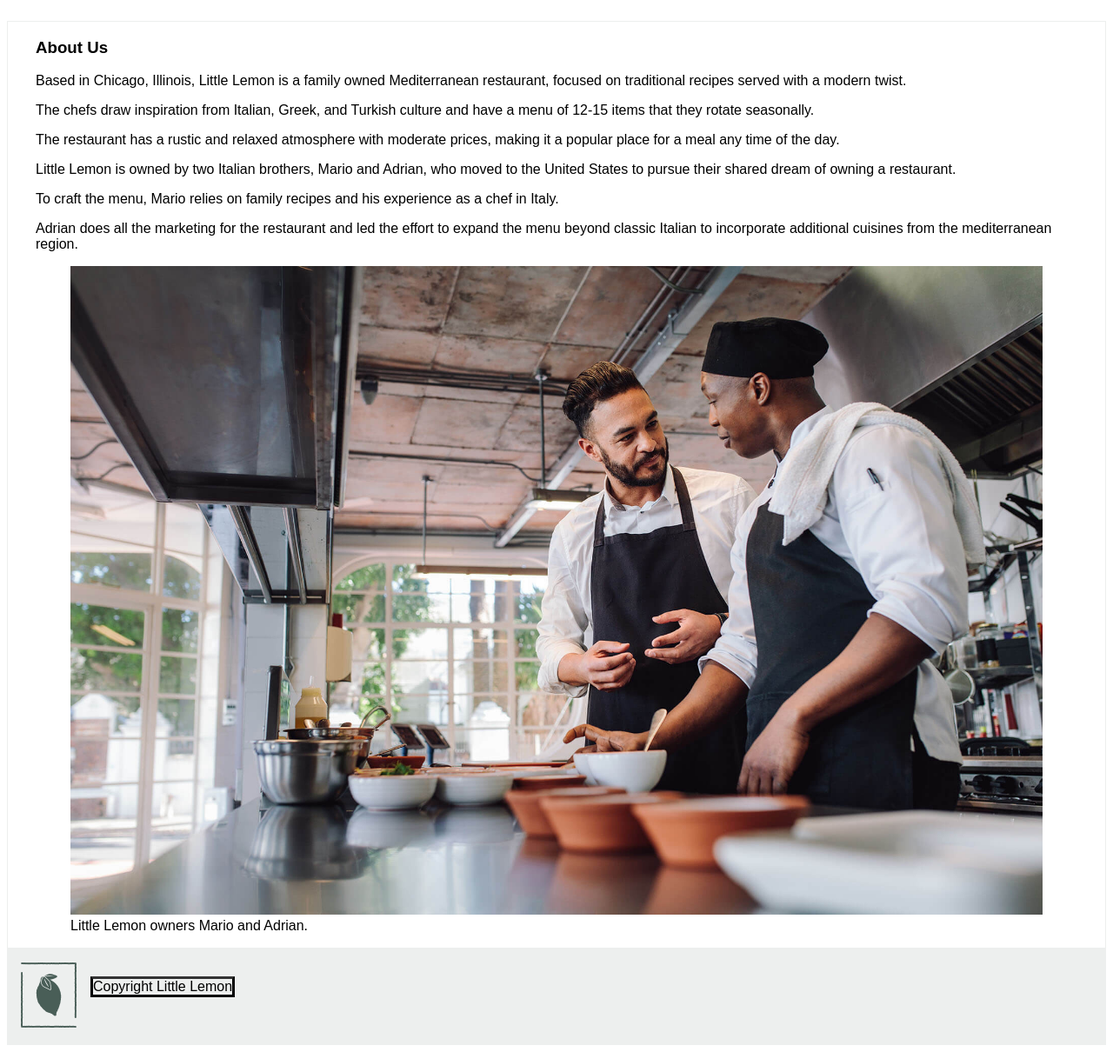
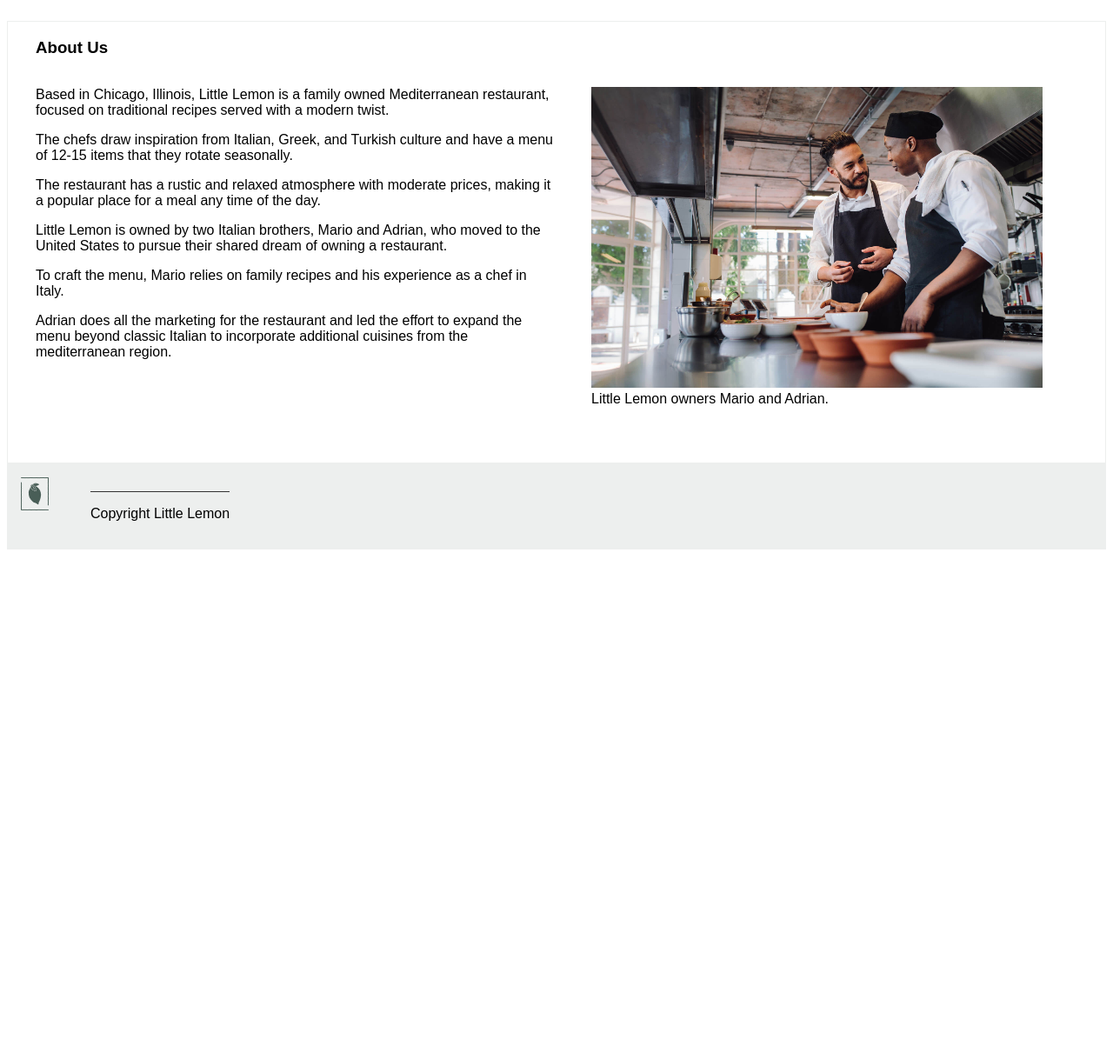
Before and after one commit to AlmazBerhe/LittleLemonFullStack, a Django app: template LittleLemonFS/templates/about.html in a window 1280 px wide. Shown: the part 204-1414 px from the top of the page at 87% size. After the commit the page ends 836 px from the top, so only its background shows below. Run offline with Django 5.2, Linux system fonts and the light colour scheme; the template is opened without the code that fills it, so the values that code supplies are empty; parts of the project's set-up code (start-up, migrations or seed data) failed here and were passed over.

Commit message:
added styles

```diff
--- a/LittleLemonFS/static/css/style.css
+++ b/LittleLemonFS/static/css/style.css
@@ -66,9 +66,52 @@ footer {
     display: flex;
     padding: 1rem;
     gap: 2rem 1rem;
+
+}
+
+footer img {
+    max-width: 50%;
 }
 
 footer p {
     border-top: #333333;
     border-style: solid;
+    border-width: 0.1rem;
+    border-bottom: none;
+    border-left: none;
+    border-right: none;
+    text-align: right;
+    padding-top: 1rem;
 }
+
+.row {
+    display: flex;
+    flex-direction: row;
+    width: 100%;
+    padding-bottom: 1rem;
+}
+
+.column {
+    flex-basis: 50%;
+    margin-bottom: 1rem;
+    padding-bottom: 1rem;
+}
+
+/* .column figure {
+    padding: 0px 12px;
+} */
+
+.menu-price {
+    display: block;
+    font-size: 1rem;
+}
+
+button {
+    padding: .5rem 1rem;
+    border: 1px solid #495E57;
+    background-color: #495E57;
+    border-radius: 5px;
+    width: 10%;
+    font-size: 1.25rem;
+    color: #fff;
+}
```
